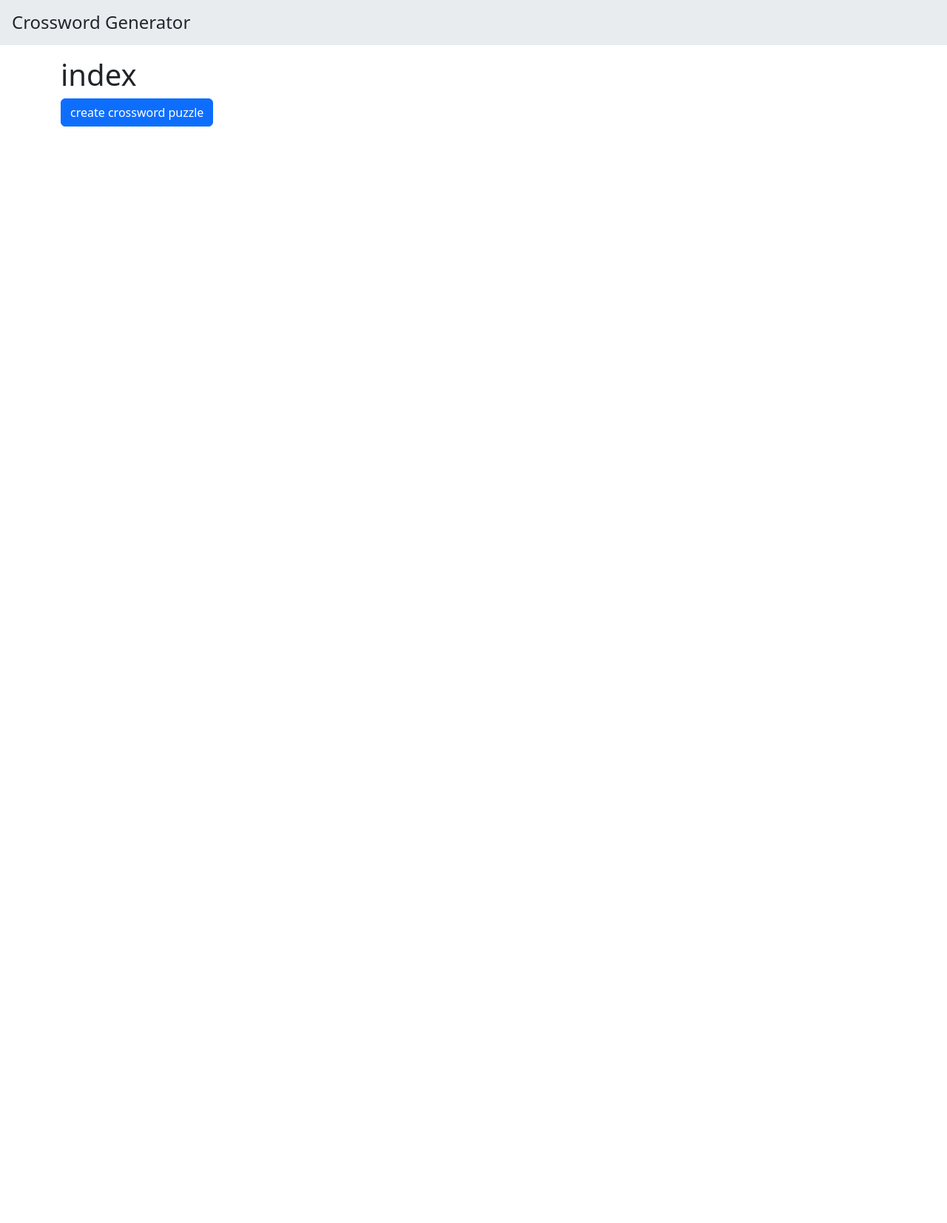
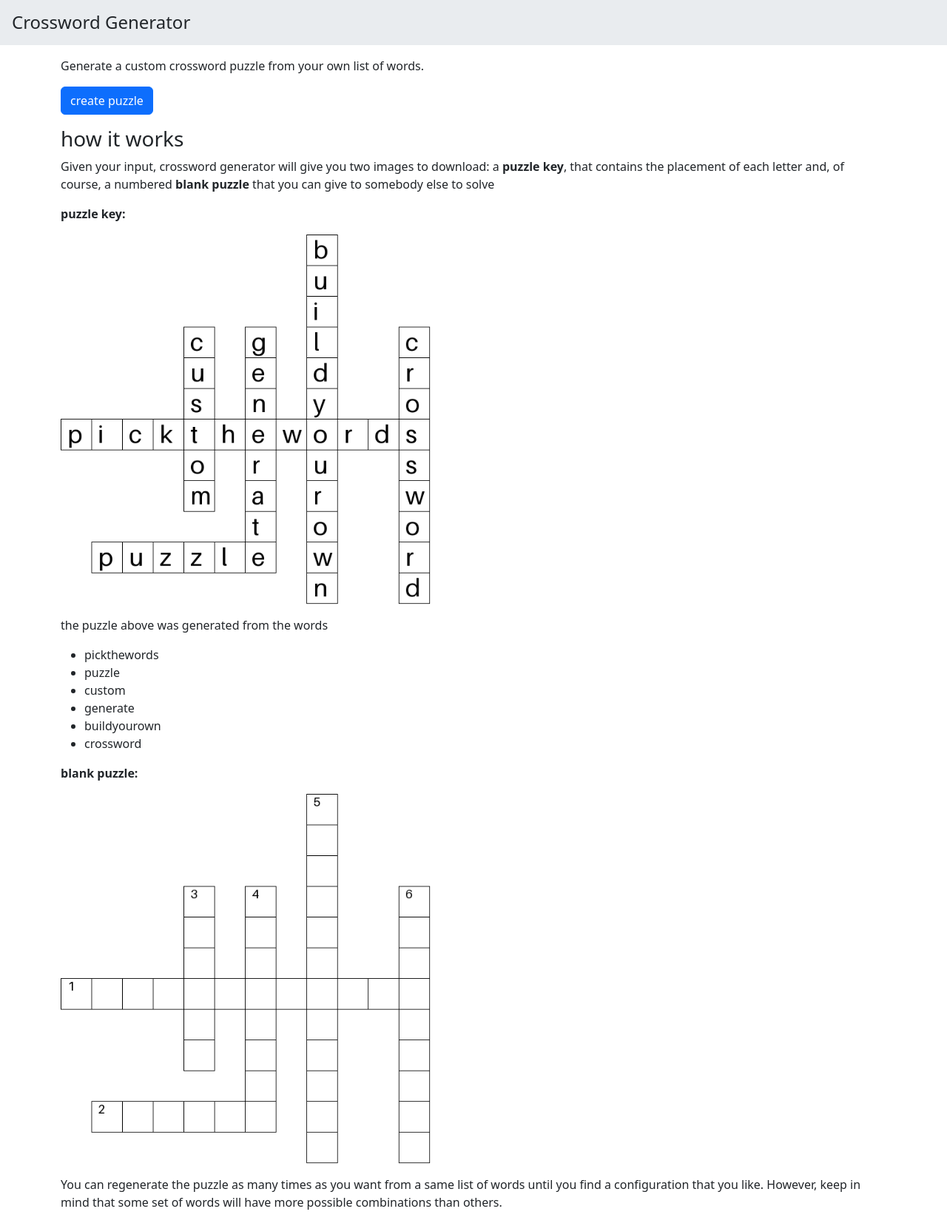
Before and after one commit to juliavillela/crossword, a Flask app: page / in a window 1280 px wide. Shown: the whole page at 74% size. Before the commit the page ends 171 px from the top, so only its background shows below. Run offline with Flask 3, Linux system fonts and the light colour scheme.

Commit message:
add test app description in index

```diff
--- a/src/templates/index.html
+++ b/src/templates/index.html
@@ -1,7 +1,35 @@
 {% extends 'layout.html' %}
 
 {% block main %}
-<h1>index</h1>
-    <a class="btn btn-primary" href="create"> create crossword puzzle</a>
+    <p>Generate a custom crossword puzzle from your own list of words.</p>
+    <a class="btn btn-primary mb-3" href="create"> create puzzle</a>
+    <h3>how it works</h3>
+    <p>Given your input, crossword generator will give you two images to download:
+        a <b>puzzle key</b>, that contains the placement of each letter and, of course,
+        a numbered <b>blank puzzle</b> that you can give to somebody else to solve</p>
+    <p><b>puzzle key:</b></p>
+    <div class="mb-3"  style="
+    max-width: 500px;
+    contain: content; ">
+        <img src="{{ url_for('static', filename='assets/key.png') }}" alt="" style="width: 100%;">
+    </div>
+    <p>the puzzle above was generated from the words</p>
+    <ul>
+        <li>pickthewords</li>
+        <li>puzzle</li>
+        <li>custom</li>
+        <li>generate</li>
+        <li>buildyourown</li>
+        <li>crossword</li>
+    </ul>
+    <p><b>blank puzzle:</b></p>
+    <div class="mb-3"  style="
+    max-width: 500px;
+    contain: content; ">
+        <img src="{{ url_for('static', filename='assets/blank.png') }}" alt="" style="width: 100%;">
+    </div>
+    <p> You can regenerate the puzzle as many times as you want from a same list of words until you find a configuration that you like.
+        However, keep in mind that some set of words will have more possible combinations than others.
+    </p>
 
 {% endblock %}
--- a/src/templates/word_form.html
+++ b/src/templates/word_form.html
@@ -3,7 +3,9 @@
 {% block main %}
 
     <h3> word list </h3>
-    <p> add bellow the words and definitions you would like to use in the crossword puzzle. </p>
+    <p> input bellow the words you want to use in your crossword puzzle.</p>
+    <p class="small">You can add up to 30 words. Each of them should be at least 3 letters long and at most 35 letters long.
+        Try to avoid special characters because they might make your word list impossible to solve.</p>
 
     <form class="container mt-3" id="word-list-form" method="post" action="create">
         <ol id="input-container">
```
Also changed, not shown: src/static/assets/blank.png (added), src/static/assets/key.png (added).
